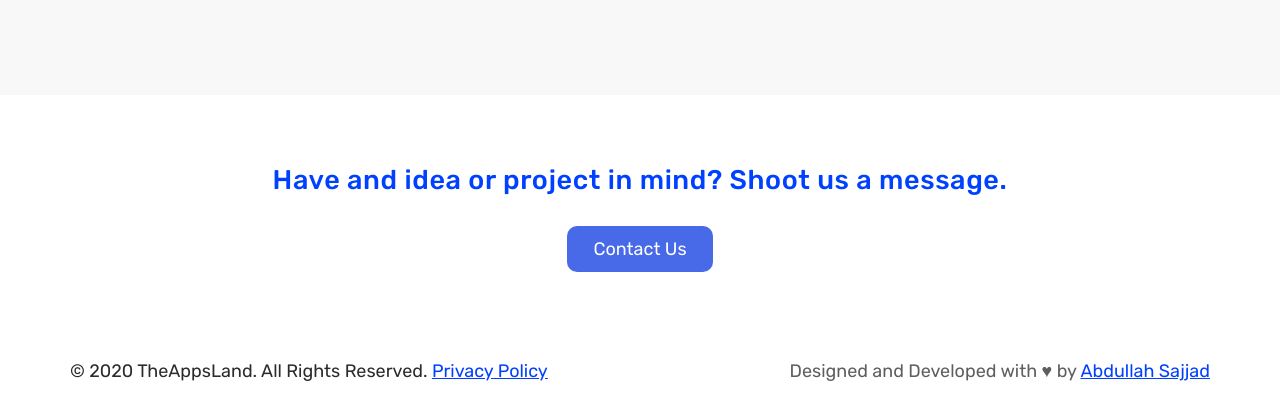
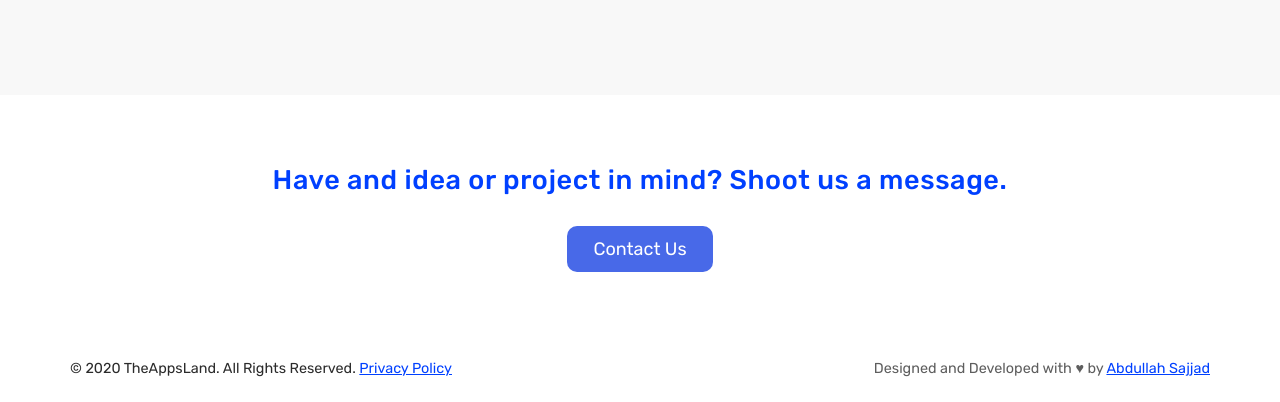
Before and after one commit to Abdullah-webdev/theappsland, a plain HTML site: page index.html in a window 1280 px wide. Shown: the part 4929-5331 px from the top of the page. Drawn offline with nearby package versions, Linux system fonts and the light colour scheme.

Commit message:
fixed footer font size

```diff
--- a/resources/css/style.css
+++ b/resources/css/style.css
@@ -441,10 +441,12 @@ footer .container {
 
 footer .footer-text-col p{
     color: #2b2b2b;
+    font-size: .8rem;
 }
 
 footer .footer-backLink-col p {
     color: #5e5e5e;
+    font-size: .8rem;
 }
 
 footer .footer-link {
```
